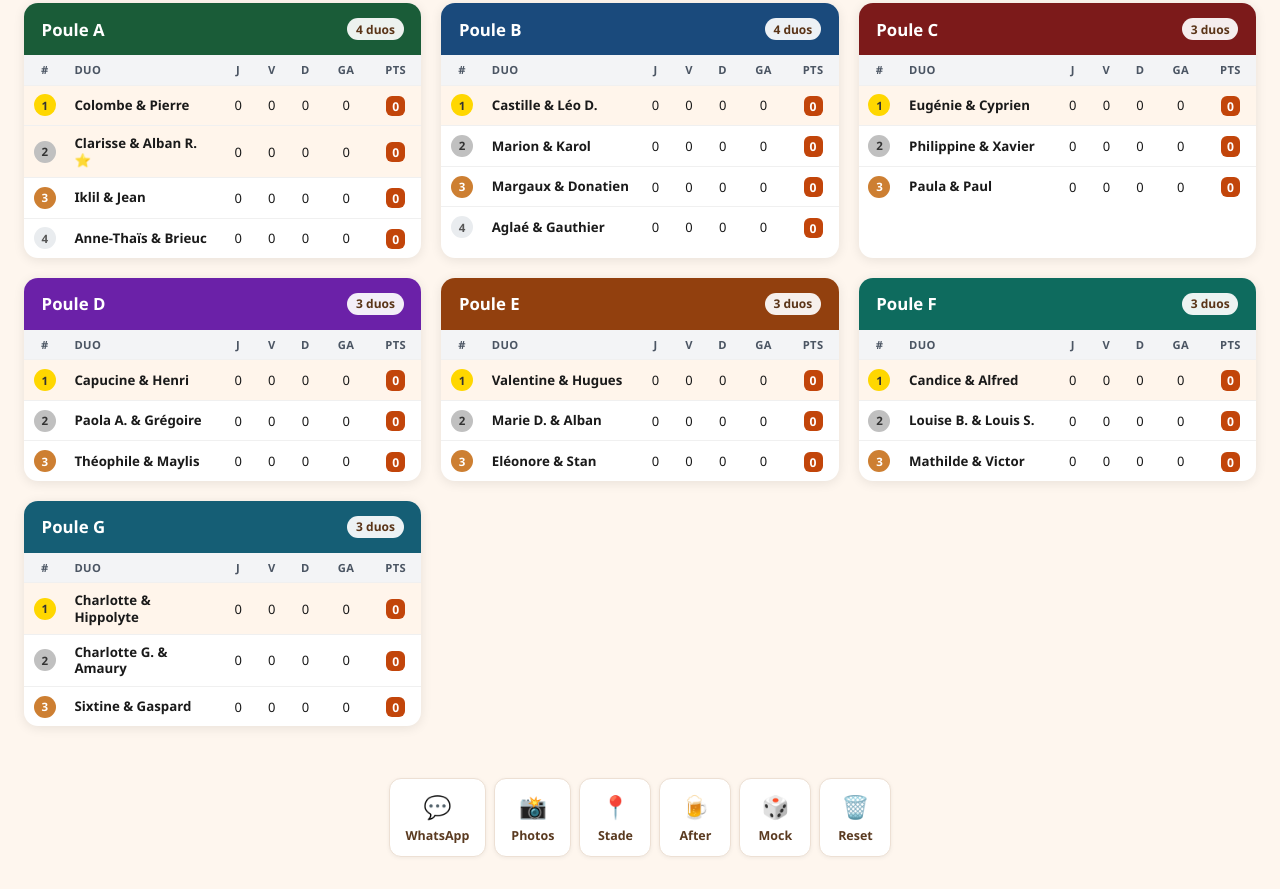
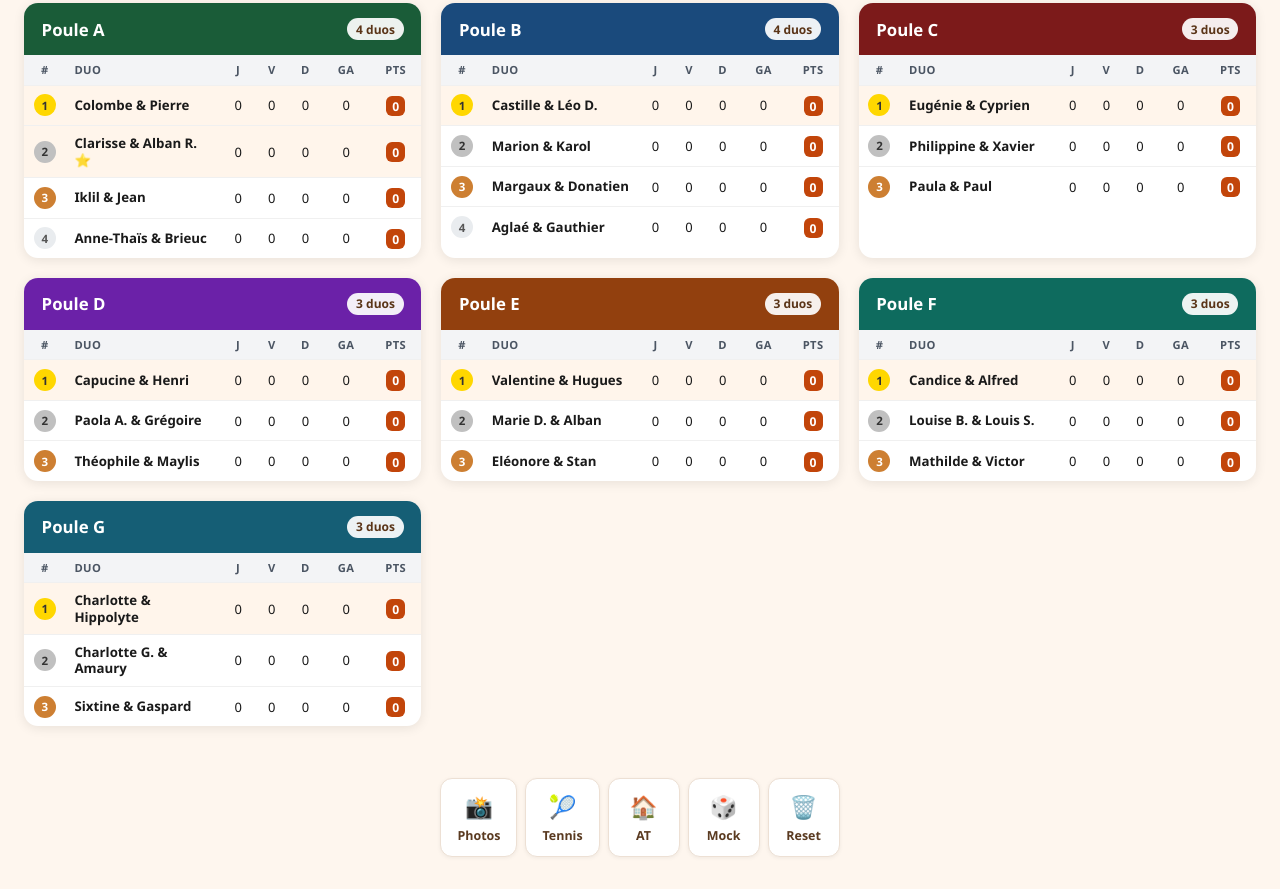
Before and after one commit to Gauthierlsg/Go-Ouest, a website built with Vite: page index.html in a window 1280 px wide. Shown: the part 398-1287 px from the top of the page. Built offline with nearby package versions, Linux system fonts and the light colour scheme; files whose address does not match are found by name.

Commit message:
feat: update footer links and remove WhatsApp
- Remove WhatsApp link from footer
- Google Photos: real URL (photos.app.goo.gl)
- Stade → Tennis with 🎾 icon (address TBD)
- After → AT with 🏠 icon + real Maps URL (AT = Anne-Thaïs)

```diff
--- a/index.html
+++ b/index.html
@@ -33,21 +33,17 @@
   <div id="backup-status" class="backup-status backup-status--toast" aria-live="polite"></div>
 
   <footer class="site-footer">
-    <a class="footer-link" href="https://chat.whatsapp.com/MOCK_WHATSAPP" target="_blank" rel="noopener">
-      <span class="footer-link__icon">💬</span>
-      <span class="footer-link__label">WhatsApp</span>
-    </a>
-    <a class="footer-link" href="https://photos.google.com/MOCK_PHOTOS" target="_blank" rel="noopener">
+<a class="footer-link" href="https://photos.app.goo.gl/KSqFmGaNLu6rSTBt9" target="_blank" rel="noopener">
       <span class="footer-link__icon">📸</span>
       <span class="footer-link__label">Photos</span>
     </a>
-    <a class="footer-link" href="https://maps.google.com/?q=MOCK_STADE" target="_blank" rel="noopener">
-      <span class="footer-link__icon">📍</span>
-      <span class="footer-link__label">Stade</span>
+    <a class="footer-link" href="https://maps.google.com/?q=MOCK_TENNIS" target="_blank" rel="noopener">
+      <span class="footer-link__icon">🎾</span>
+      <span class="footer-link__label">Tennis</span>
     </a>
-    <a class="footer-link" href="https://maps.google.com/?q=MOCK_AT" target="_blank" rel="noopener">
-      <span class="footer-link__icon">🍺</span>
-      <span class="footer-link__label">After</span>
+    <a class="footer-link" href="https://maps.app.goo.gl/PRGmBdE3VnSwFzmt5" target="_blank" rel="noopener">
+      <span class="footer-link__icon">🏠</span>
+      <span class="footer-link__label">AT</span>
     </a>
     <aside id="admin-toolbar" class="footer-admin" hidden>
       <button id="backup-mock" class="footer-link footer-admin-btn" type="button">
```
